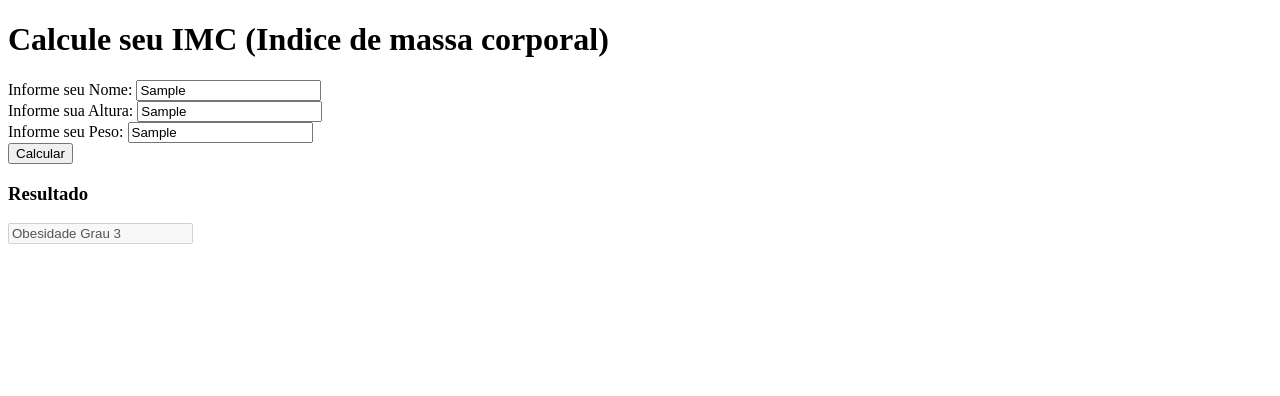
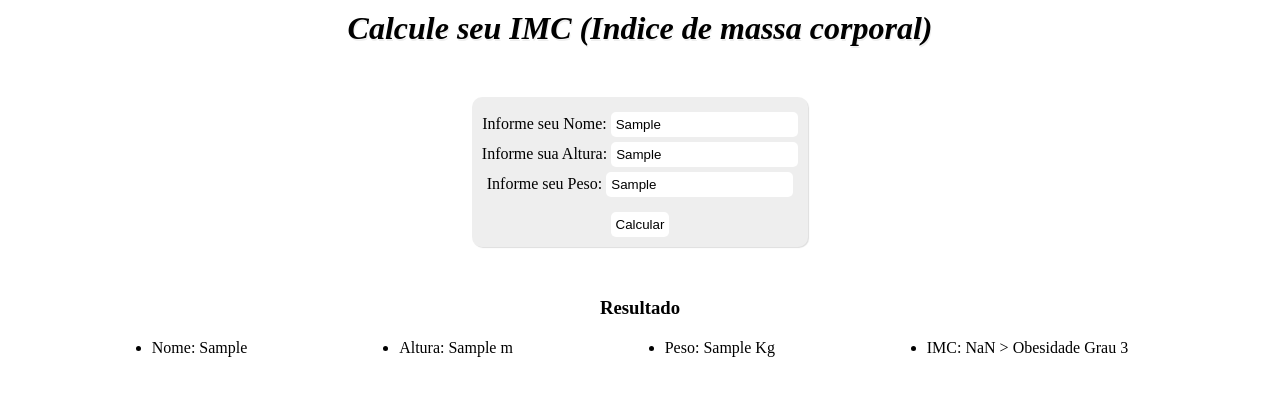
Before and after one commit to Djhony153/Calculo-IMC, a plain HTML site: page index.html in a window 1280 px wide. Both pictures are taken after typing "Sample", "Sample", "Sample" into the empty fields and a click on the button "Calcular". Drawn offline with Linux system fonts and the light colour scheme.

Commit message:
finalizado

```diff
--- a/index.html
+++ b/index.html
@@ -4,6 +4,7 @@
     <meta charset="UTF-8">
     <meta name="viewport" content="width=device-width, initial-scale=1.0">
     <title>Calculo IMC</title>
+    <link rel="stylesheet" href="style.css">
     <script src="./index.js" defer></script>
 </head>
 <body>
@@ -11,6 +12,7 @@
         <h1>Calcule seu IMC (Indice de massa corporal)</h1>
     </header>
     <section>
+        <div class="form-dados">
             <form>
                 <div class="name">
                     <label for="nome">Informe seu Nome: </label>
@@ -21,14 +23,14 @@
                     <input type="text" name="altura" id="altura" required>
                 </div>
                 <div class="peso">
-                <label for="peso">Informe seu Peso: </label>
+                    <label for="peso">Informe seu Peso:</label>
                     <input type="text" name="peso" id="peso" required>
                 </div>
                 <button class="calcular">Calcular</button>
             </form>
+        </div>
         <div class="result">
-            <h3>Resultado</h3>
-            <input type="text" disabled>
+            <h3 style="text-align: center;">Resultado</h3>
         </div>
     </section>
 </body>
--- a/index.js
+++ b/index.js
@@ -3,9 +3,6 @@ const pessoas = []
 function calc(p,a) {
     let resultado = ""
     calculoImc = p / (a * a)
-
-    console.log(p,a)
-    console.log(calculoImc)
 
     if (calculoImc < 18.5) {
         resultado = "Abaixo do Peso!"
@@ -24,24 +21,41 @@ function calc(p,a) {
     return resultado
 };
 
+function escreverPessoa() {
+
+    const resultado = document.querySelector('.result')
+    const ul = document.createElement('ul')
+    ul.className = "paciente"
+    const liName = document.createElement('li')
+    const liAltura = document.createElement('li')
+    const liPeso = document.createElement('li')
+    const liImc = document.createElement('li')
+
+    for (let i = 0; i < pessoas.length; i++) {
+        liName.innerText = "Nome: " + pessoas[i].nomePaciente
+        liAltura.innerText = "Altura: " + pessoas[i].alturaPessoa + " m"
+        liPeso.innerText = "Peso: " + pessoas[i].pesoPessoa + " Kg"
+        liImc.innerText = "IMC: " + pessoas[i].calculoImc.toFixed(2) + " > " + pessoas[i].imc
+    }
+
+    ul.append(liName, liAltura, liPeso, liImc)
+
+    resultado.append(ul)
+}
+
 document.querySelector('.calcular').addEventListener("click", function (ev){
     ev.preventDefault()
 
-    const resultado = document.querySelector('.result input')
+
     const nomePaciente = document.getElementById('nome').value
     const pesoPessoa = document.getElementById('peso').value
     const alturaPessoa = document.getElementById('altura').value
 
-    let imc = calc(
-        parseFloat(pesoPessoa),
-        parseFloat(alturaPessoa)
-    );
+    let imc = calc(parseFloat(pesoPessoa), parseFloat(alturaPessoa))
 
-    resultado.value = calc(
-        parseFloat(pesoPessoa),
-        parseFloat(alturaPessoa)
-    );
+    let calculoImc = pesoPessoa / (alturaPessoa * alturaPessoa)
 
-    pessoas.push({nomePaciente, alturaPessoa, pesoPessoa, imc})
+    pessoas.push({nomePaciente, alturaPessoa, pesoPessoa, calculoImc ,imc})
 
+    escreverPessoa()
 });
--- a/style.css
+++ b/style.css
@@ -0,0 +1,63 @@
+* {
+    padding: 0;
+    margin: 0;
+    box-sizing: border-box;
+}
+
+h1 {
+    margin: 10px auto 0 auto;
+    font-weight: bold;
+    font-style: italic;
+    width: max-content;
+    text-shadow: 1px 2px #0001;
+}
+
+.form-dados {
+    display: flex;
+    margin: 50px auto;
+    justify-content: center;
+    align-items: center;
+    background-color: #0001;
+    box-shadow: 1px 1px 1px #0002;
+    width: max-content;
+    padding: 10px;
+    border-radius: 10px;
+}
+
+form {
+    display: flex;
+    flex-direction: column;
+    justify-content: baseline;
+    align-items: center;
+}
+
+form input{
+    margin-top: 5px;
+    width: max-content;
+    padding: 5px;
+    border: none;
+    border-radius: 5px;
+}
+
+button {
+    width: max-content;
+    margin-top: 15px;
+    padding: 5px;
+    border: none;
+    border-radius: 5px;
+    background-color: #fff;
+    transition: 0.5s;
+}
+
+button:hover {
+    scale: 1.1;
+    cursor: pointer;
+    background-color: #000;
+    color: #fff;
+}
+
+.paciente {
+    display: flex;
+    justify-content: space-evenly;
+    margin-top: 20px;
+}
```
Lines whose indentation alone changed are shown as unchanged.
